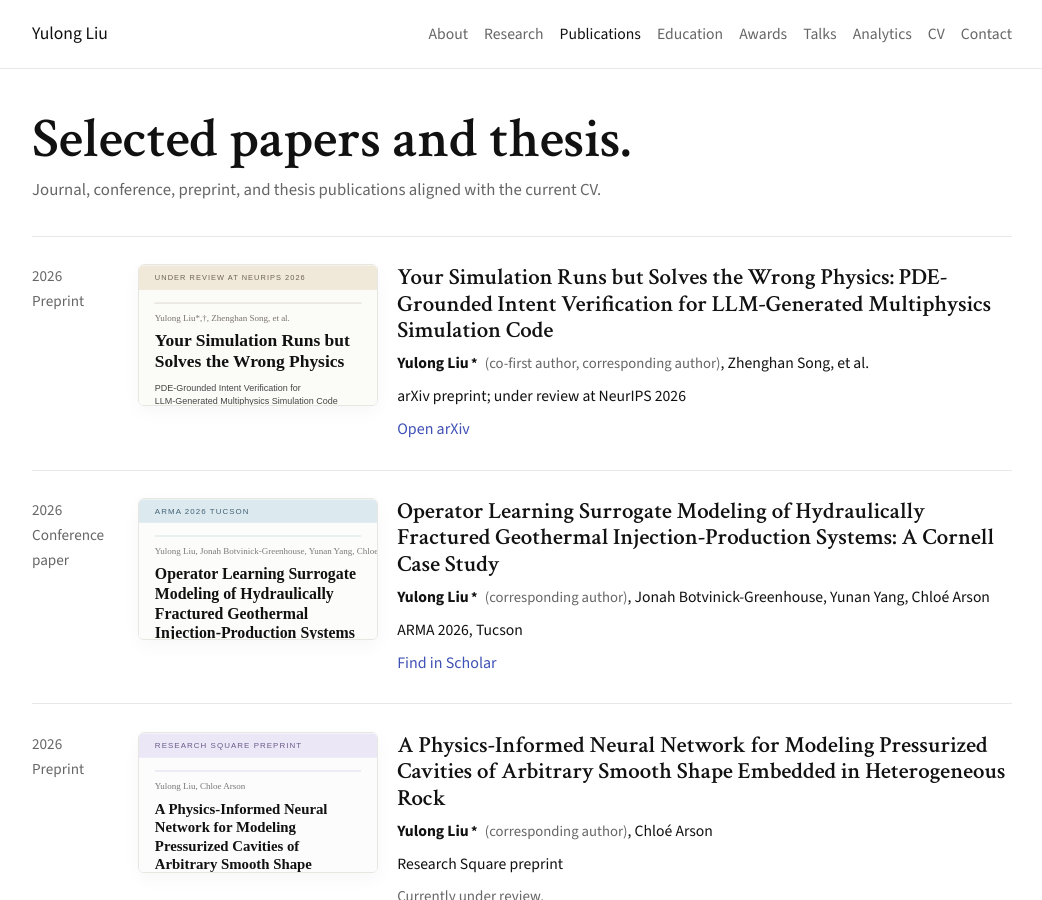
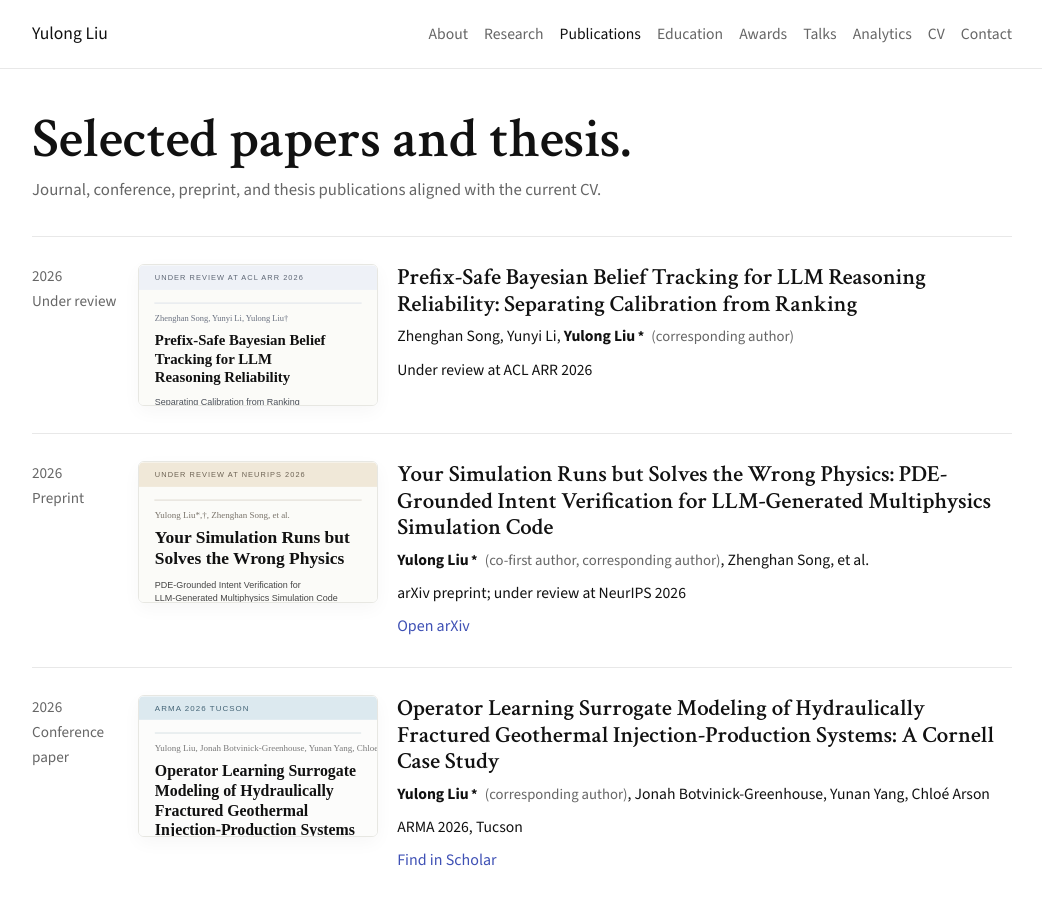
Before and after one commit to Yulongggggg/yulong_website, a Jekyll site: the page built from publications.md, in a window 1280 px wide and 900 px high. Shown: the whole window, without its empty margins (118-1160 px from the left). Built offline with Jekyll 4.4.1, drawn with Linux system fonts in a browser that asks for light colours.

Commit message:
Sync latest CV and add ACL ARR paper

```diff
--- a/publications.md
+++ b/publications.md
@@ -9,6 +9,23 @@ description: Journal, conference, preprint, and thesis publications aligned with
 ---
 
 <div class="pub-list">
+  <article class="pub-item">
+    <div class="item-meta">
+      <span>2026</span><br>
+      <span>Under review</span>
+    </div>
+    <div class="pub-main">
+      <figure class="pub-preview">
+        <img src="{{ '/assets/img/pub-covers/acl-arr-prefix-safe.svg' | relative_url }}" alt="Title-page style preview for the ACL ARR paper.">
+      </figure>
+      <div class="pub-copy">
+        <h3 class="pub-title">Prefix-Safe Bayesian Belief Tracking for LLM Reasoning Reliability: Separating Calibration from Ranking</h3>
+        <p class="pub-authors">Zhenghan Song, Yunyi Li, <strong class="author-highlight">Yulong Liu</strong><span class="author-star" aria-hidden="true">*</span><span class="inline-note">(corresponding author)</span></p>
+        <p class="pub-venue">Under review at ACL ARR 2026</p>
+      </div>
+    </div>
+  </article>
+
   <article class="pub-item">
     <div class="item-meta">
       <span>2026</span><br>
```
Also changed, not shown: assets/img/pub-covers/acl-arr-prefix-safe.svg (added), 1 other file.
